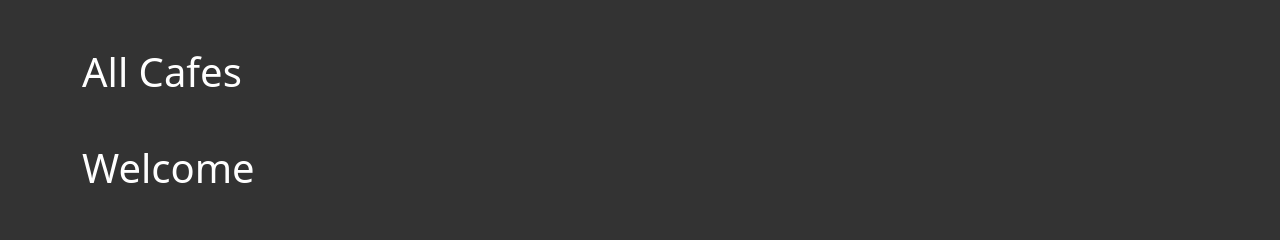
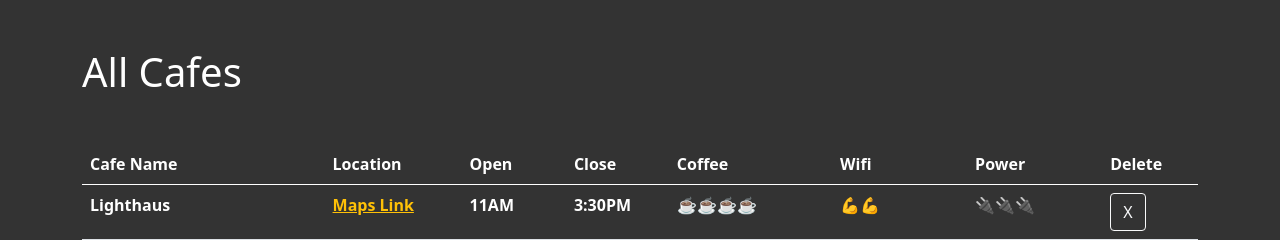
Before and after one commit to bianca-git606/coffee-and-wifi-project, a Flask app: page /cafes in a window 1280 px wide. Shown: the top 240 px of the page. Run offline with Flask 3, Linux system fonts and the light colour scheme; lists and menus that the app fills with data are empty.

Commit message:
removed headers

```diff
--- a/templates/cafes.html
+++ b/templates/cafes.html
@@ -10,7 +10,6 @@
         <div class="col-sm-12">
 
             <h1 class="mb-5">All Cafes</h1>
-            <h1 class="mb-5">Welcome</h1>
 
             <table class="table">
                 <thead>
```
